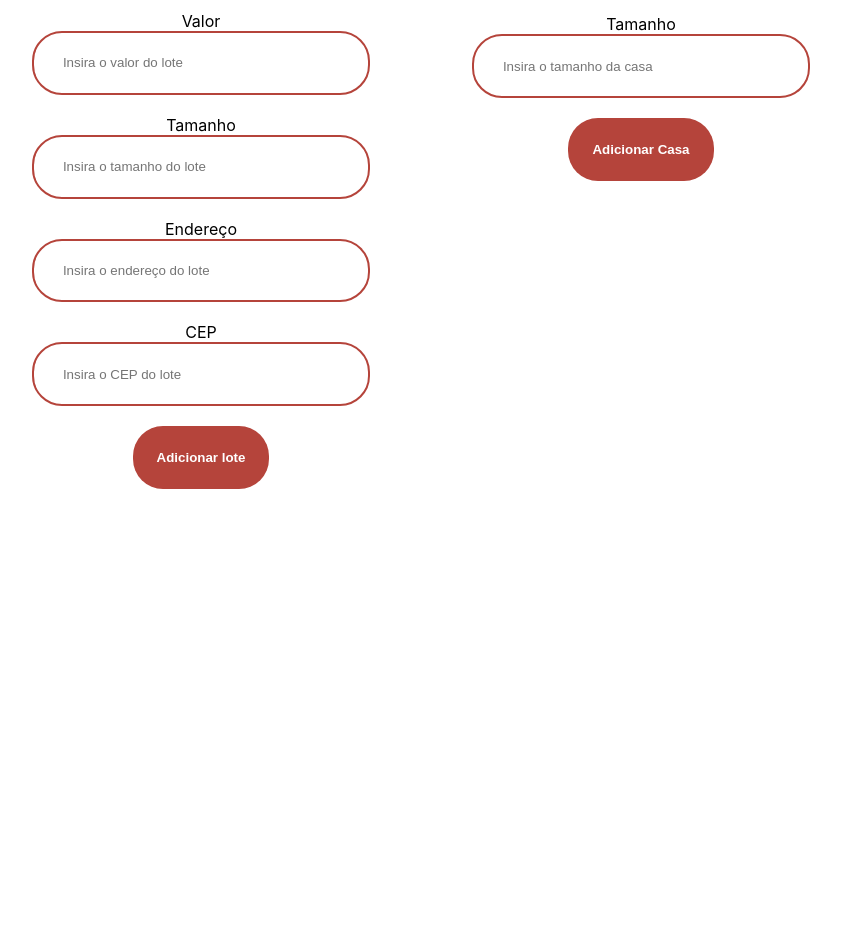
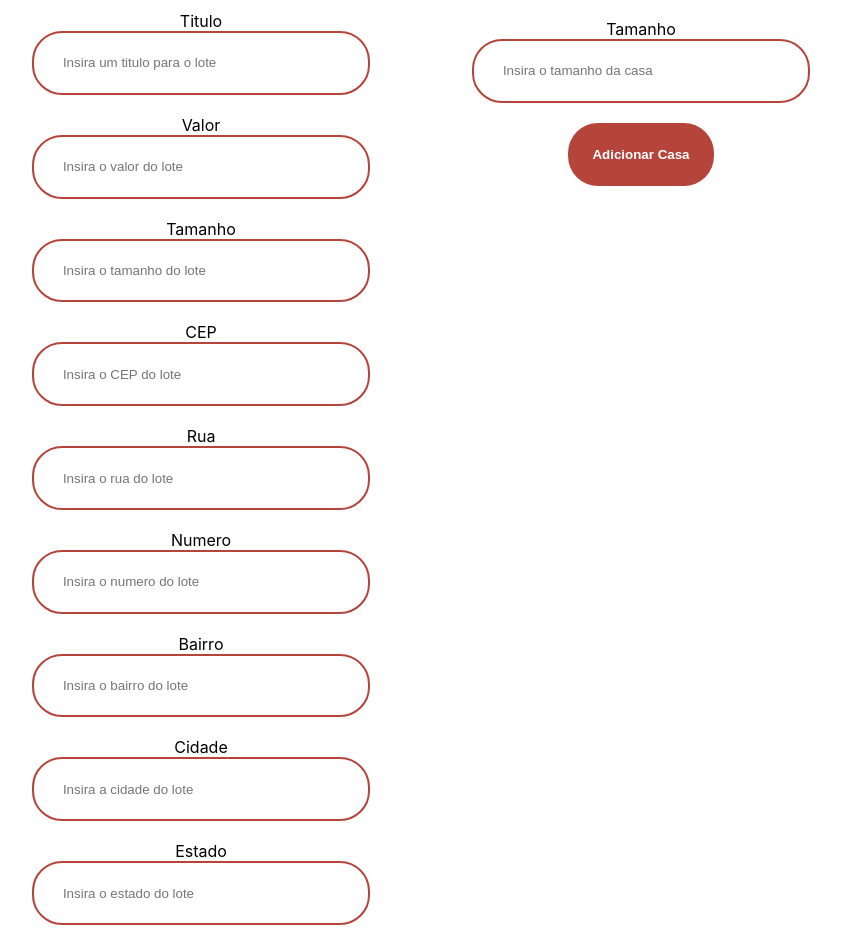
Before and after one commit to Deivdson/Flask, a React (Create React App) app in the folder frontend/: page /adicionar-lote in a window 1280 px wide. Shown: the part 260-1207 px from the top of the page, without its empty margins (219-1060 px from the left). Before the commit the page ends 1035 px from the top, so only its background shows below. Built offline with nearby package versions, Linux system fonts and the light colour scheme; no server answers.

Commit message:
add: Busca CEP

```diff
--- a/frontend/src/components/Login/Login.js
+++ b/frontend/src/components/Login/Login.js
@@ -64,9 +64,9 @@ const Login = () => {
       <div className='login'>
         <h1>Entrar</h1>
         <form onSubmit={handleSubmit}>
-            <label htmlFor="email">Username</label>
+            <label htmlFor="email">Email</label>
             <br />
-            <input type="text" name="text" placeholder="Insira seu nome de usuario" title="Insira seu nome de usuário" value={username} onChange={handleUsername}/>
+            <input type="text" name="text" placeholder="Insira seu email" title="Insira seu email" value={username} onChange={handleUsername}/>
             <br />
             <br />
             <label htmlFor="password">Senha</label>
--- a/frontend/src/components/Login/SignUp.js
+++ b/frontend/src/components/Login/SignUp.js
@@ -42,7 +42,7 @@ const SignUp = () => {
     if (request.status === 200) {
       console.log("Setando token")
 			localStorage.setItem('token', response.token);
-			navigate('/');
+			navigate('/login');
 		}
 		if (request.status === 401) {
 			setErr(true)
--- a/frontend/src/components/Lotes/Lotes.js
+++ b/frontend/src/components/Lotes/Lotes.js
@@ -44,10 +44,12 @@ const Lotes = () => {
             {lotes.map((lote) => (
 				<section className='boxcards' key={lote.id}>
 					<div>
-						<h4>{lote.endereço}</h4>
-						<h4>{lote.cep}</h4>
-						<h4>{lote.tamanho} metros</h4>
-						<h4>R$ {lote.valor},00</h4>
+						<h4>{lote.titulo}</h4>
+						<h4>{lote.CEP}</h4>
+						<h4>{lote.rua}, {lote.numero}. {lote.bairro} - {lote.cidade}/{lote.estado}</h4>
+						<h4>{lote.complemento}</h4>
+						<h4>{lote.tamanho}m<sup>2</sup></h4>
+						<h4>R$ {lote.valor}</h4>
 					</div>
 				</section>
             ))}
--- a/frontend/src/components/Lotes/PostLote.js
+++ b/frontend/src/components/Lotes/PostLote.js
@@ -7,9 +7,17 @@ import Navbar from '../Navbar/Navbar'
 
 const PostLote = () => {
     const [valor, setValor] = useState('')
+    const [titulo, setTitulo] = useState('')
     const [tamanhoLote, setTamanhoLote] = useState('')
-    const [endereco, setEndereco] = useState('')
+
     const [cep, setCEP] = useState('')
+    const [rua, setRua] = useState('')
+    const [numero, setNumero] = useState('')
+    const [bairro, setBairro] = useState('')
+    const [cidade, setCidade] = useState('')
+    const [estado, setEstado] = useState('')
+    const [complemento, setComplemento] = useState('')
+
     const [tamanhoCasa, setTamanhoCasa] = useState('')
 
     const [lote, setLote] = useState([])
@@ -55,10 +63,16 @@ const PostLote = () => {
 			},
 			body: JSON.stringify({
 				valor,
-				tamanhoLote,
-                endereco,
-                cep,
-                usuario_id: usuario[usuario.length - 1].id
+                titulo,
+				tamanho: tamanhoLote,
+                rua,
+                CEP: cep,
+                numero,
+                bairro,
+                cidade,
+                estado,
+                complemento,
+                user_id: usuario[usuario.length - 1].id
 			})
 		})
 		if (request.ok) {
@@ -94,20 +108,63 @@ const PostLote = () => {
           }
 	}
 
+    function buscaCEP() {
+        const value = cep.replace(/[^0-9]+/, '')
+        fetch(`https://viacep.com.br/ws/${value}/json/`)
+        .then((response) => response.json())
+        .then((json) => {
+        if (json.logradouro) {
+            setRua(json.logradouro)
+            setBairro(json.bairro)
+            setCidade(json.localidade)
+            setEstado(json.uf)
+        } else {
+            alert(`Não existe localidade para o CEP informado. Erro: ${JSON.stringify(json.erro)}`)
+        }
+        })
+        .catch((error) => {
+        alert(`CEP inválido. ${error}`)
+        })
+    }
+
 	const handleValor = (event) => {
 		setValor(event.target.value)
+	}
+
+    const handleTitulo = (event) => {
+		setTitulo(event.target.value)
 	}
 
 	const handleTamanhoLote = (event) => {
 		setTamanhoLote(event.target.value)
 	}
 
-	const handleEndereco = (event) => {
-		setEndereco(event.target.value)
+    const handleCEP = (event) => {
+		setCEP(event.target.value)
 	}
 
-	const handleCEP = (event) => {
-		setCEP(event.target.value)
+	const handleRua = (event) => {
+		setRua(event.target.value)
+	}
+
+    const handleNumero = (event) => {
+		setNumero(event.target.value)
+	}
+
+    const handleBairro = (event) => {
+		setBairro(event.target.value)
+	}
+
+    const handleCidade = (event) => {
+		setCidade(event.target.value)
+	}
+
+    const handleEstado = (event) => {
+		setEstado(event.target.value)
+	}
+
+    const handleComplemento = (event) => {
+		setComplemento(event.target.value)
 	}
 
     const handleTamanhoCasa = (event) => {
@@ -118,26 +175,56 @@ const PostLote = () => {
 		<div>
             <Navbar />
             <div className='signup'>
-                <form className="loteForm" onSubmit={loteSubmit}>
+                <form id="addForm" className="loteForm" onSubmit={loteSubmit} >
                     <h1>Adicionar lote</h1>
+                    <label htmlFor="titulo">Titulo</label>
+                    <br />
+                    <input type="text" name="titulo" id="titulo" placeholder="Insira um titulo para o lote" title="Insira um titulo para o lote" value={titulo} onChange={handleTitulo} required/>
+                    <br />
+                    <br />
                     <label htmlFor="valor">Valor</label>
                     <br />
-                    <input type="number" name="valor" placeholder="Insira o valor do lote" title="Insira o valor do lote" value={valor} onChange={handleValor}/>
+                    <input type="text" name="valor" placeholder="Insira o valor do lote" title="Insira o valor do lote" value={valor} onChange={handleValor} required/>
                     <br />
                     <br />
                     <label htmlFor="tamanho">Tamanho</label>
                     <br />
-                    <input type="number" name="tamanho" placeholder="Insira o tamanho do lote" title="Insira o tamanho do lote" value={tamanhoLote} onChange={handleTamanhoLote}/>
+                    <input type="text" name="tamanho" placeholder="Insira o tamanho do lote" title="Insira o tamanho do lote" value={tamanhoLote} onChange={handleTamanhoLote} required/>
                     <br />
                     <br />
-                    <label htmlFor="endereco">Endereço</label>
+                    <label htmlFor="cep">CEP</label>
                     <br />
-                    <input type="text" name="endereco" id="endereco" placeholder="Insira o endereço do lote" title="Insira o endereço do lote" value={endereco} onChange={handleEndereco}/>
+                    <input type="text" name="cep" id="cep" placeholder="Insira o CEP do lote" title="Insira o CEP do lote" value={cep} onChange={handleCEP} onBlur={buscaCEP} required/>
                     <br />
                     <br />
-                    <label htmlFor="endereco">CEP</label>
+                    <label htmlFor="rua">Rua</label>
                     <br />
-                    <input type="text" name="endereco" id="endereco" placeholder="Insira o CEP do lote" title="Insira o CEP do lote" value={cep} onChange={handleCEP}/>
+                    <input type="text" name="rua" id="rua" placeholder="Insira o rua do lote" title="Insira o rua do lote" value={rua} onChange={handleRua} required/>
+                    <br />
+                    <br />
+                    <label htmlFor="numero">Numero</label>
+                    <br />
+                    <input type="text" name="numero" id="numero" placeholder="Insira o numero do lote" title="Insira o numero do lote" value={numero} onChange={handleNumero} required/>
+                    <br />
+                    <br />
+                    <label htmlFor="bairro">Bairro</label>
+                    <br />
+                    <input type="text" name="bairro" id="bairro" placeholder="Insira o bairro do lote" title="Insira o bairro do lote" value={bairro} onChange={handleBairro} required/>
+                    <br />
+                    <br />
+                    <label htmlFor="cidade">Cidade</label>
+                    <br />
+                    <input type="text" name="cidade" id="cidade" placeholder="Insira a cidade do lote" title="Insira a cidade do lote" value={cidade} onChange={handleCidade} required/>
+                    <br />
+                    <br />
+                    <label htmlFor="estado">Estado</label>
+                    <br />
+                    <input type="text" name="estado" id="estado" placeholder="Insira o estado do lote" title="Insira o estado do lote" value={estado} onChange={handleEstado} required/>
+                    <br />
+                    <br />
+                    <label htmlFor="complemento">Complemento</label>
+                    <br />
+                    <input type="text" name="complemento" id="complemento" placeholder="Insira o complemento do lote" title="Insira o complemento do lote" value={complemento} onChange={handleComplemento}/>
                     <br />
                     <br />
                     <button type="submit">Adicionar lote</button>
@@ -147,7 +234,7 @@ const PostLote = () => {
                     <h1>Adicionar casa</h1>
                     <label htmlFor="tamanho">Tamanho</label>
                     <br />
-                    <input type="number" name="tamanho" placeholder="Insira o tamanho da casa" title="Insira o tamanho da casa" value={tamanhoCasa} onChange={handleTamanhoCasa}/>
+                    <input type="text" name="tamanho" placeholder="Insira o tamanho da casa" title="Insira o tamanho da casa" value={tamanhoCasa} onChange={handleTamanhoCasa}/>
                     <br />
                     <br />
                     <button type="submit">Adicionar Casa</button>
--- a/frontend/src/components/Lotes/style.css
+++ b/frontend/src/components/Lotes/style.css
@@ -12,7 +12,7 @@
 
 .casaForm {
     position: relative;
-    top: -594px;
+    top: -1212px;
     right: -220px;
 }
 
--- a/frontend/src/components/Navbar/Navbar.js
+++ b/frontend/src/components/Navbar/Navbar.js
@@ -50,8 +50,8 @@ const Navbar = () => {
 			return (
 				<div className='menu'>
             <h4><a href="/">Início</a></h4>
-            <h4><a href="/">Lotes</a></h4>
-            <h4><a href="/">Casas</a></h4>
+            <h4><a href="/lotes">Lotes</a></h4>
+            <h4><a href="/casas">Casas</a></h4>
             <div className='login-menu'>
                 <h4><a href="/login">Entrar</a></h4>
                 <h4><a href="/signup">Cadastrar</a></h4>
@@ -62,8 +62,8 @@ const Navbar = () => {
 			return (
 				<div className='menu'>
             <h4><a href="/">Início</a></h4>
-            <h4><a href="/">Lotes</a></h4>
-            <h4><a href="/">Casas</a></h4>
+            <h4><a href="/lotes">Lotes</a></h4>
+            <h4><a href="/casas">Casas</a></h4>
             <div className='login-menu'>
                 <li className="dropdown">
                     <h4 onClick={() => initDropDownMenu()}>Olá, {user}</h4>
```
